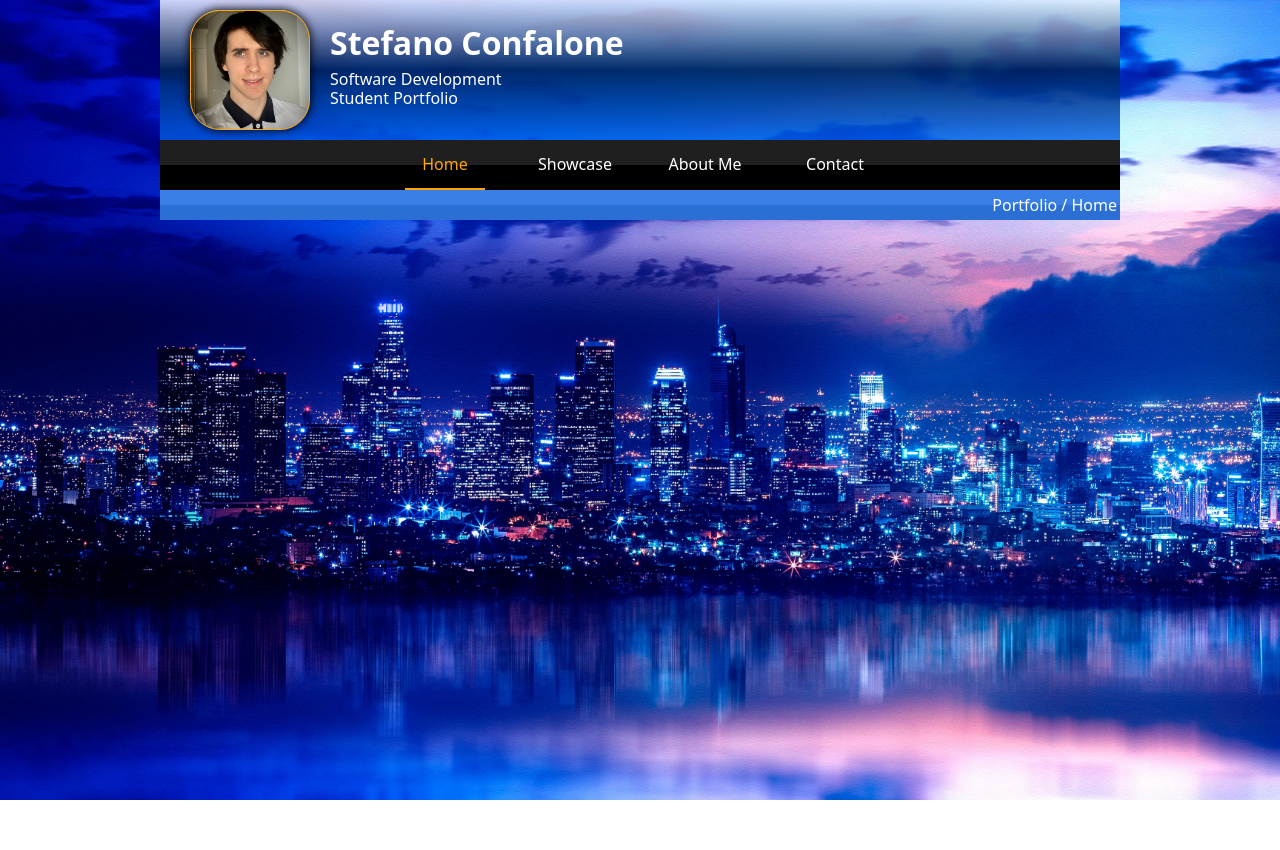
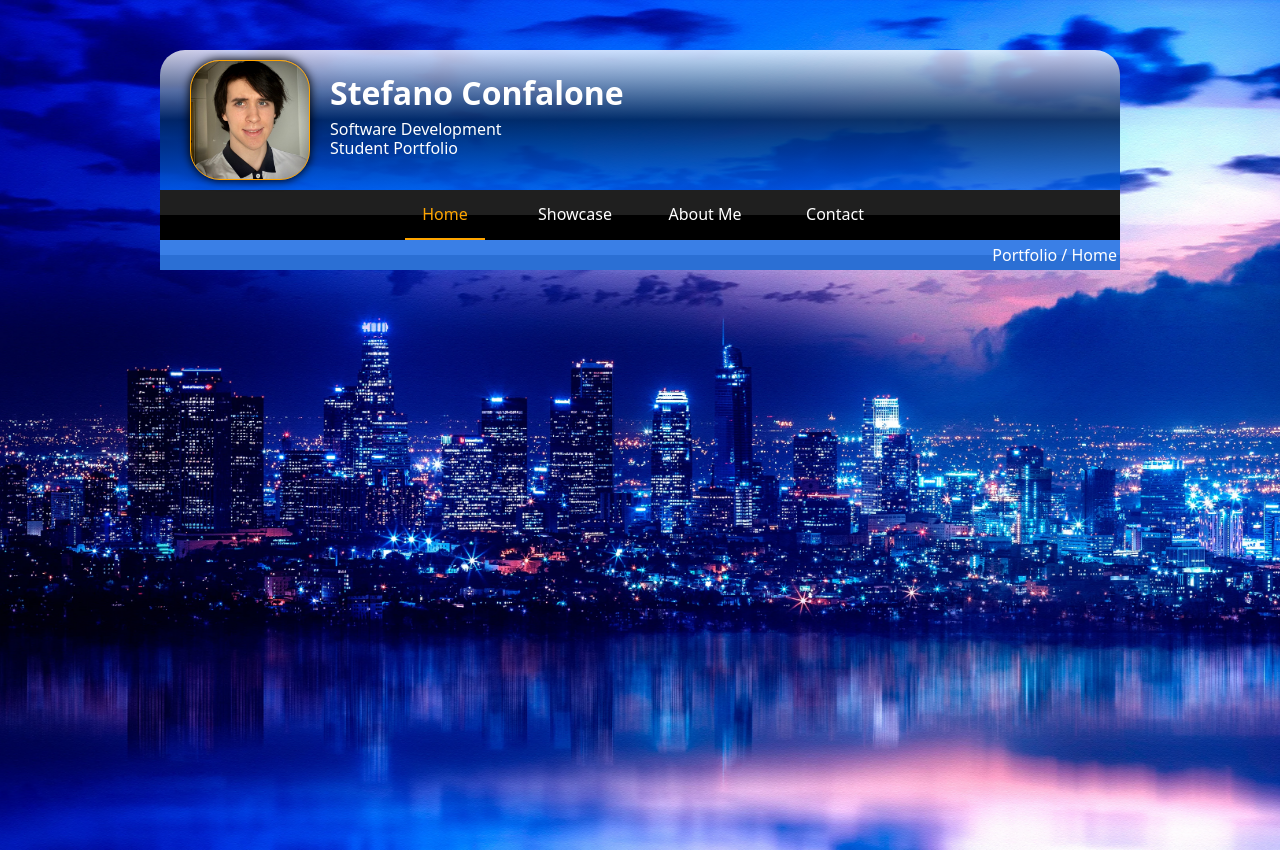
Before and after one commit to constf03/Portfolio-V3, a Next.js app in the folder src/: page / in a window 1280 px wide. Before the commit the page ends 800 px from the top, so only its background shows below. Built offline with nearby package versions, Linux system fonts and the light colour scheme.

Commit message:
update banner

```diff
--- a/src/app/Components/Banner/Banner.module.css
+++ b/src/app/Components/Banner/Banner.module.css
@@ -26,3 +26,10 @@
     justify-content: center;
   }
 }
+
+@media only screen and (min-width: 501px) {
+  .banner {
+    margin-top: 50px;
+    border-radius: 25px 25px 0px 0px;
+  }
+}
```
